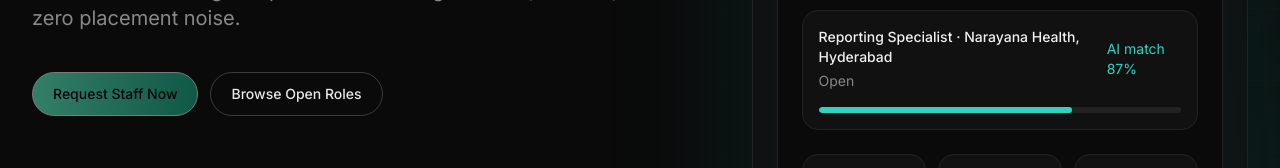
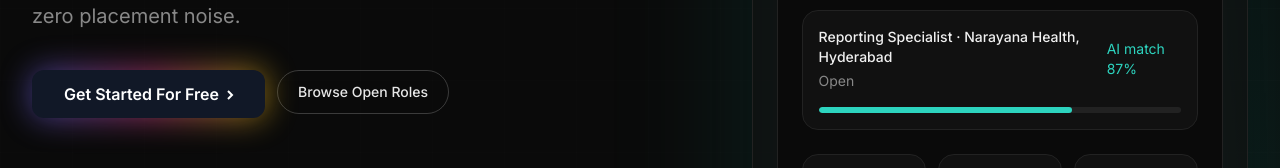
Before and after one commit to manojkm-77/hnvns-radiology, a Next.js app: page / in a window 1280 px wide. Shown: the part 496-664 px from the top of the page. Built offline with nearby package versions, Linux system fonts and the light colour scheme; no server answers.

Commit message:
Update hero CTA styling and animation for Vercel deployment

```diff
--- a/components/sections/HeroSection.tsx
+++ b/components/sections/HeroSection.tsx
@@ -33,12 +33,36 @@ export function HeroSection() {
           </p>
 
           <div className="mt-10 flex flex-col gap-3 sm:flex-row">
-            <Button
-              href="/contact"
-              className="bg-gradient-to-r from-[#5df3c3] to-[#15a684] text-black shadow-[0_20px_80px_-30px_rgba(45,212,191,0.85)] hover:scale-[1.02] hover:shadow-[0_24px_90px_-35px_rgba(45,212,191,0.95)] transition-all duration-300 animate-[pulse_2.8s_ease-in-out_infinite]"
-            >
-              Request Staff Now
-            </Button>
+            <div className="relative inline-flex items-center justify-center gap-4 group">
+              <div
+                className="absolute inset-0 duration-1000 opacity-60 transition-all bg-gradient-to-r from-indigo-500 via-pink-500 to-yellow-400 rounded-xl blur-lg filter group-hover:opacity-100 group-hover:duration-200"
+              />
+              <a
+                role="button"
+                className="group relative inline-flex items-center justify-center text-base rounded-xl bg-gray-900 px-8 py-3 font-semibold text-white transition-all duration-200 hover:bg-gray-800 hover:shadow-lg hover:-translate-y-0.5 hover:shadow-gray-600/30"
+                title="Request staff now"
+                href="/contact"
+              >
+                Get Started For Free
+                <svg
+                  aria-hidden="true"
+                  viewBox="0 0 10 10"
+                  height="10"
+                  width="10"
+                  fill="none"
+                  className="mt-0.5 ml-2 -mr-1 stroke-white stroke-2"
+                >
+                  <path
+                    d="M0 5h7"
+                    className="transition opacity-0 group-hover:opacity-100"
+                  />
+                  <path
+                    d="M1 1l4 4-4 4"
+                    className="transition group-hover:translate-x-[3px]"
+                  />
+                </svg>
+              </a>
+            </div>
             <Button
               href="/jobs"
               variant="outline"
```
